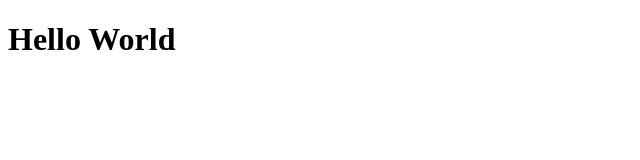
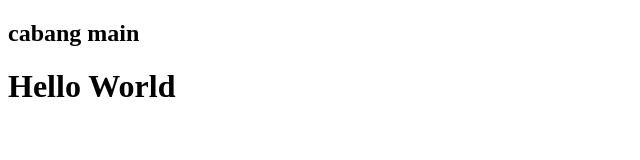
Before and after one commit to TupperWareKW/test-repo, a plain HTML site: page index.html in a window 1280 px wide. Shown: the whole page, without its empty margins (0-640 px from the left). Drawn offline with Linux system fonts and the light colour scheme.

Commit message:
cabang utama

```diff
--- a/index.html
+++ b/index.html
@@ -7,6 +7,7 @@
     <title>Document</title>
 </head>
 <body>
+    <h2>cabang main</h2>
     <h1>Hello World</h1>
 </body>
 </html>
```
